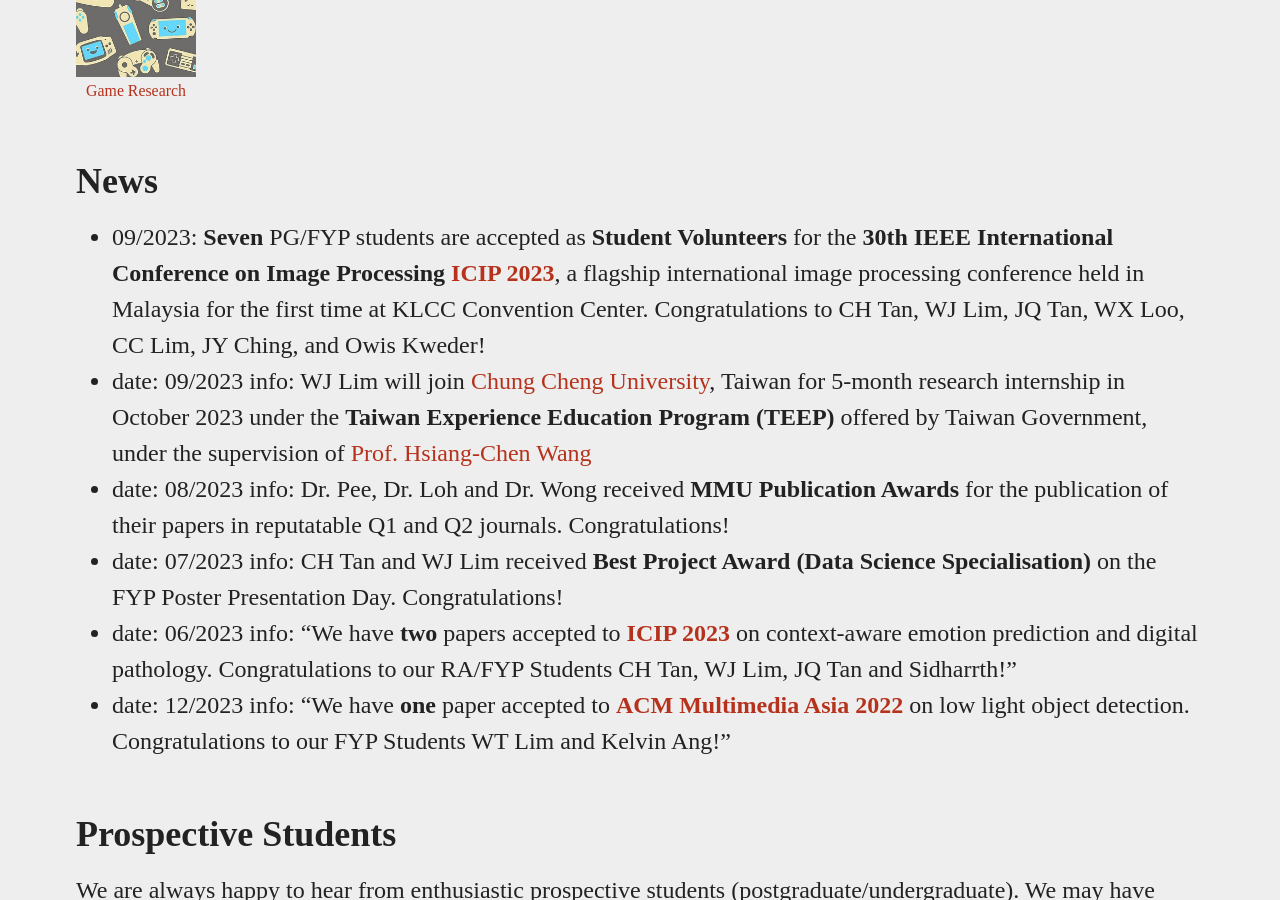
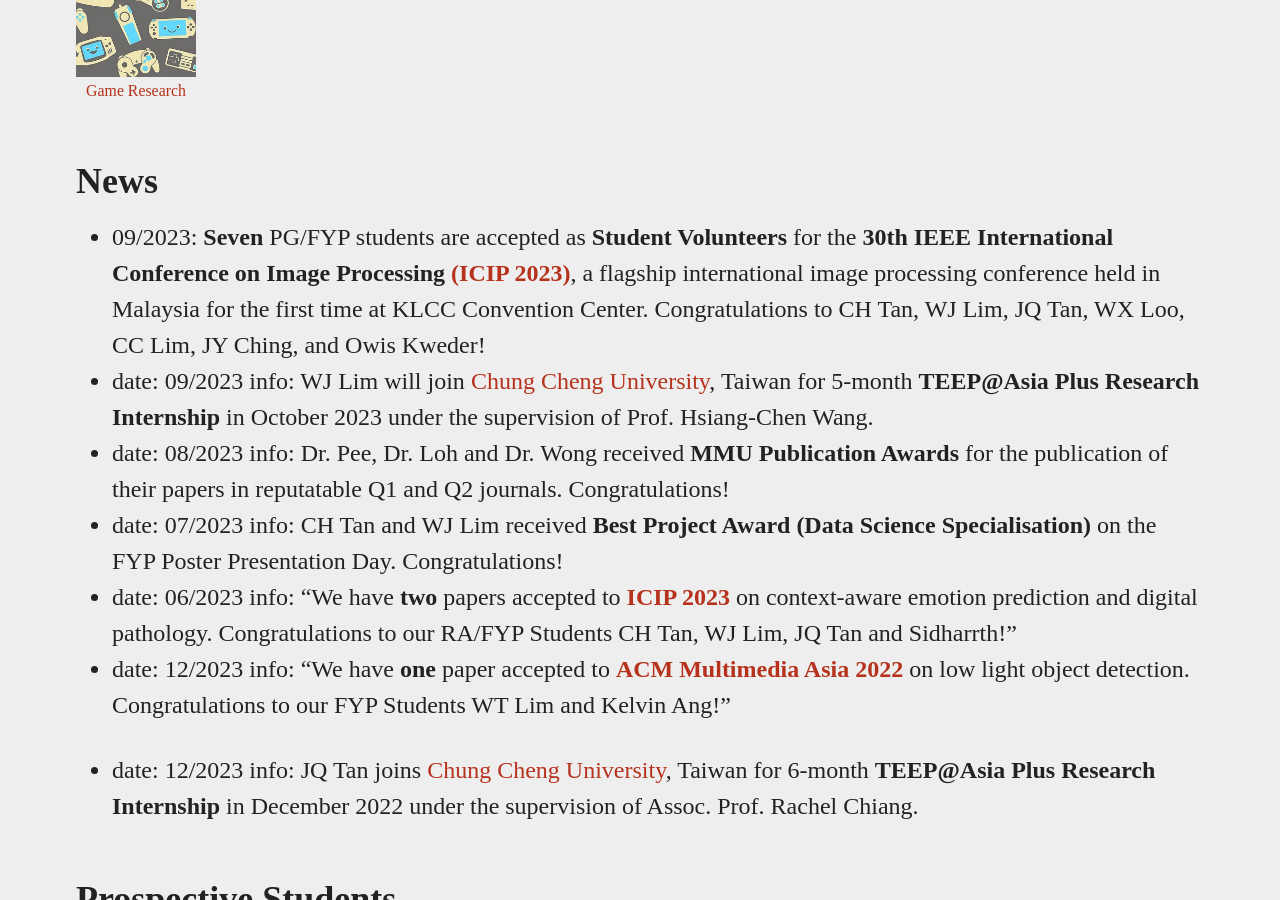
Before and after one commit to viprlab/viprlab.github.io, a Jekyll site: the page built from index.md, in a window 1280 px wide and 900 px high, scrolled down 2427 px. Built offline with Jekyll 4.4.1, drawn with Linux system fonts in a browser that asks for light colours; our own code applies the rules of GitHub Pages for plain Markdown files.

Commit message:
Update index.md

```diff
--- a/index.md
+++ b/index.md
@@ -62,9 +62,9 @@ We work on a wide variety of research areas, particularly in the following speci
 
 ## News
 
-- 09/2023: **Seven** PG/FYP students are accepted as **Student Volunteers** for the **30th IEEE International Conference on Image Processing [ICIP 2023](https://www.2023.ieeeicip.org/)**, a flagship international image processing conference held in Malaysia for the first time at KLCC Convention Center. Congratulations to CH Tan, WJ Lim, JQ Tan, WX Loo, CC Lim, JY Ching, and Owis Kweder!
+- 09/2023: **Seven** PG/FYP students are accepted as **Student Volunteers** for the **30th IEEE International Conference on Image Processing [(ICIP 2023)](https://www.2023.ieeeicip.org/)**, a flagship international image processing conference held in Malaysia for the first time at KLCC Convention Center. Congratulations to CH Tan, WJ Lim, JQ Tan, WX Loo, CC Lim, JY Ching, and Owis Kweder!
 - date: 09/2023
-     info: WJ Lim will join [Chung Cheng University](https://www.ccu.edu.tw/?Lang=en), Taiwan for 5-month research internship in October 2023 under the **Taiwan Experience Education Program (TEEP)** offered by Taiwan Government, under the supervision of [Prof. Hsiang-Chen Wang](https://deptime.ccu.edu.tw/p/405-1102-22900,c2239.php?Lang=en)
+     info: WJ Lim will join [Chung Cheng University](https://www.ccu.edu.tw/?Lang=en), Taiwan for 5-month **TEEP@Asia Plus Research Internship** in October 2023 under the supervision of Prof. Hsiang-Chen Wang.
  - date: 08/2023
      info: Dr. Pee, Dr. Loh and Dr. Wong received **MMU Publication Awards** for the publication of their papers in reputatable Q1 and Q2 journals. Congratulations!
  - date: 07/2023
@@ -74,6 +74,8 @@ We work on a wide variety of research areas, particularly in the following speci
  - date: 12/2023
      info: "We have **one** paper accepted to **[ACM Multimedia Asia 2022](https://www.mmasia2022.org/)** on low light object detection. Congratulations to our FYP Students WT Lim and Kelvin Ang!"
 {% include news.html %}
+- date: 12/2023
+     info: JQ Tan joins [Chung Cheng University](https://www.ccu.edu.tw/?Lang=en), Taiwan for 6-month **TEEP@Asia Plus Research Internship** in December 2022 under the supervision of Assoc. Prof. Rachel Chiang.
 
 ## Prospective Students
 
```
